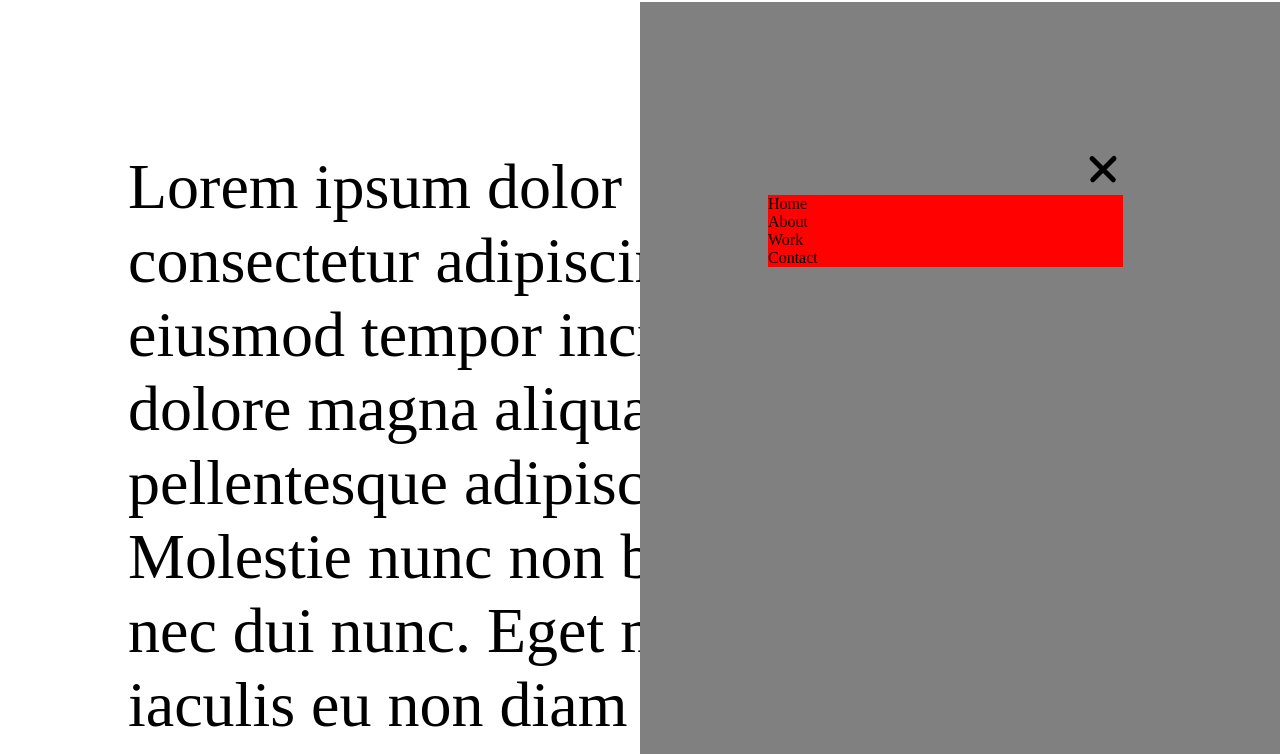
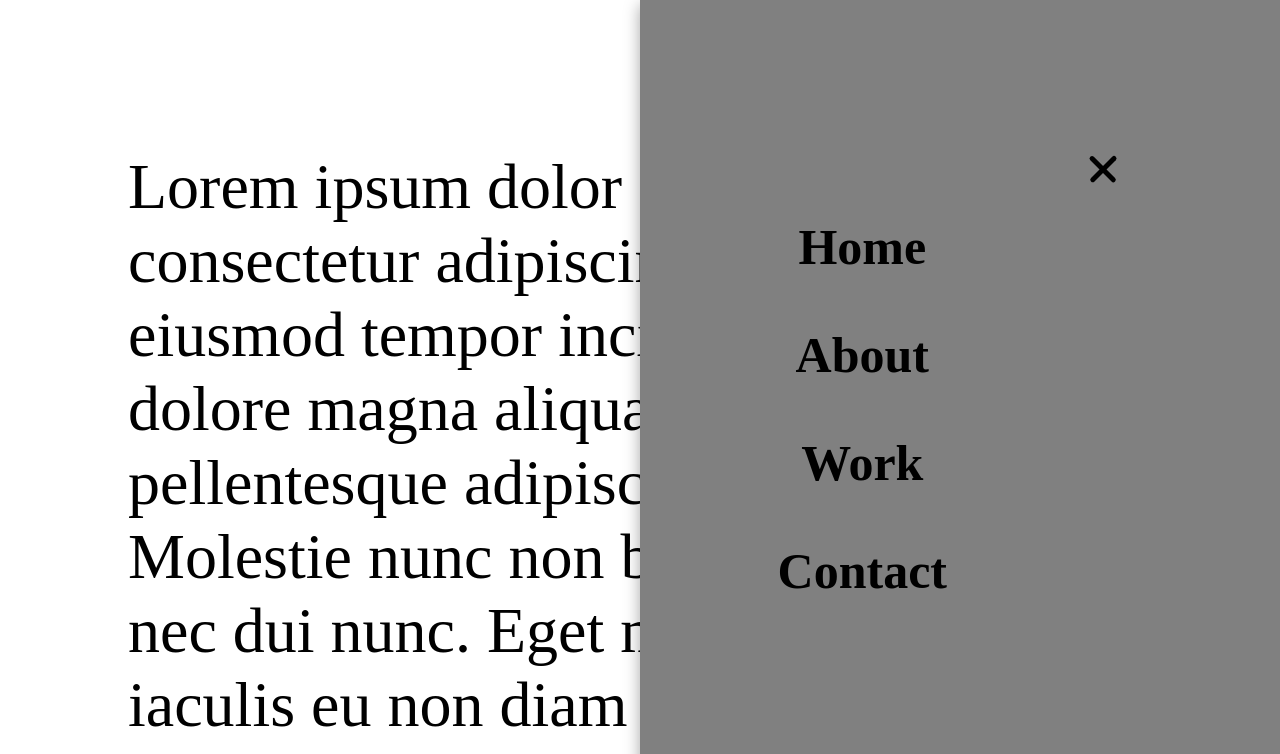
Before and after one commit to Brian4755/BMcCunePortfolio, a website: page index.html in a window 1280 px wide. Both pictures are taken after a click on the element 1105 px from the left and 169 px from the top of the page. Shown: the top 754 px of the page. Drawn offline with Linux system fonts and the light colour scheme.

Commit message:
more navbar functionality

```diff
--- a/css/style.css
+++ b/css/style.css
@@ -1,6 +1,5 @@
 body {
   margin: 150px 10vw;
-  /* background-color: red; */
 }
 
 p {
@@ -24,8 +23,10 @@ p {
   list-style-type: none;
   padding: 0;
   margin-top: 100vh;
-  margin-left: 50vw;
-  transition: 3s;
+  margin-left: 37vw;
+  transition: 5s;
+  font-size: 5vh;
+  /* padding: 0px; */
 }
 
 .menuIcon {
@@ -51,24 +52,97 @@ p {
 }
 
 .navbarChange.navbarList {
-  background-color: red;
   margin-top: 0vh;
-  transition: 3s;
+  transition-duration: 2s;
+  transition-delay: 500ms;
 }
 
 #navbarBackground {
+  box-shadow: rgba(0, 0, 0, 0.35) 0px 5px 15px;
   position: fixed;
   width: 50vw;
   height: 100vh;
   right: 0px;
-  top: 100px;
   background-color: gray;
   z-index: -1;
   top: 100vh;
-  transition: 3s;
+  transition-duration: 1.5s;
+  transition-delay: 1.7s;
 }
 
 .navbarChange #navbarBackground {
   top: 0vh;
-  transition: 3s;
+  transition-duration: 1s;
+  transition-delay: 500ms;
 }
+
+li {
+  padding: 25px;
+  text-align: center;
+  font-weight: 800;
+}
+
+#home {
+  transform: rotate(40deg);
+  transition-duration: 600ms;
+  transition-delay: 750ms;
+  transition-timing-function: ease-in;
+  opacity: 0;
+}
+
+#about {
+  transform: rotate(40deg);
+  transition-duration: 600ms;
+  transition-delay: 500ms;
+  transition-timing-function: ease-in;
+  opacity: 0;
+}
+
+#work {
+  transform: rotate(40deg);
+  transition-duration: 600ms;
+  transition-delay: 250ms;
+  transition-timing-function: ease-in;
+  opacity: 0;
+}
+
+#contact {
+  transform: rotate(40deg);
+  transition-duration: 600ms;
+  transition-delay: 150ms;
+  transition-timing-function: ease-in;
+  opacity: 0;
+}
+
+.navbarAnimation #home {
+  opacity: 1;
+  font-size: 50px;
+  transform: rotate(0deg);
+  transition-duration: 0ms;
+  transition-delay: -4s;
+  /* animation: homeChange 2s; */
+}
+
+.navbarAnimation #about {
+  opacity: 1;
+  font-size: 50px;
+  transform: rotate(0deg);
+  transition-duration: 0ms;
+  /* transition-delay: 4s; */
+}
+
+.navbarAnimation #work {
+  opacity: 1;
+  font-size: 50px;
+  transform: rotate(0deg);
+  transition-duration: 0ms;
+  /* transition-delay: 4s; */
+}
+
+.navbarAnimation #contact {
+  opacity: 1;
+  font-size: 50px;
+  transform: rotate(0deg);
+  transition-duration: 0ms;
+  /* transition-delay: 4s; */
+}
--- a/index.html
+++ b/index.html
@@ -17,10 +17,10 @@
     </div>
     <ul class="navbarList">
       <div id="navbarBackground"></div>
-      <li>Home</li>
-      <li>About</li>
-      <li>Work</li>
-      <li>Contact</li>
+      <li id="home" class="home">Home</li>
+      <li id="about">About</li>
+      <li id="work">Work</li>
+      <li id="contact" class="contact">Contact</li>
     </ul>
   </div>
   <section>
--- a/js/project-data.js
+++ b/js/project-data.js
@@ -5,6 +5,7 @@ menuIcon.addEventListener('click', function(e) {
   menuIcon.classList.toggle("change")
   console.log('this works')
   menuList.classList.toggle("navbarChange")
+  menuList.classList.toggle("navbarAnimation")
 })
 
 // const sectionOne = document.querySelector('.section1')
```
